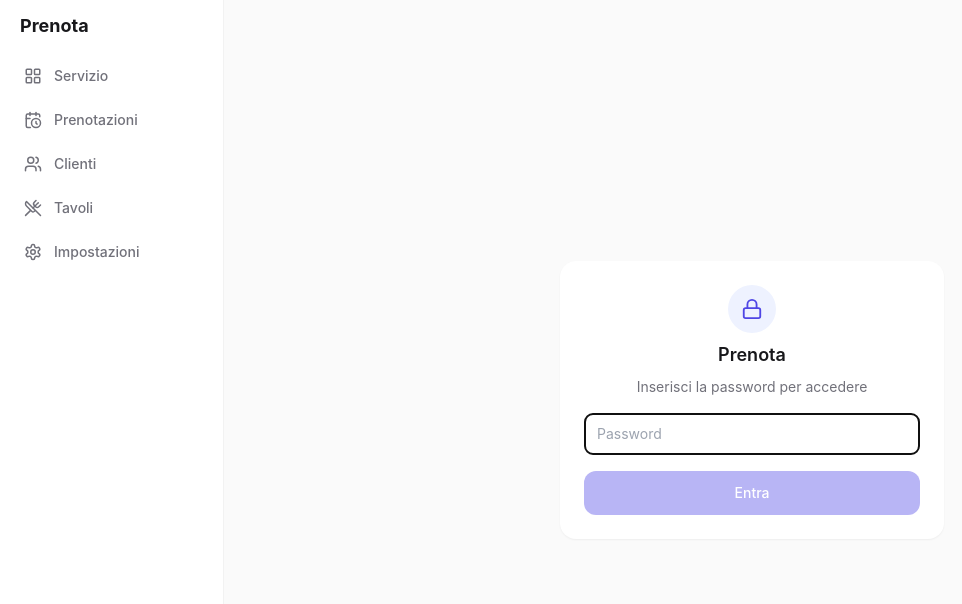
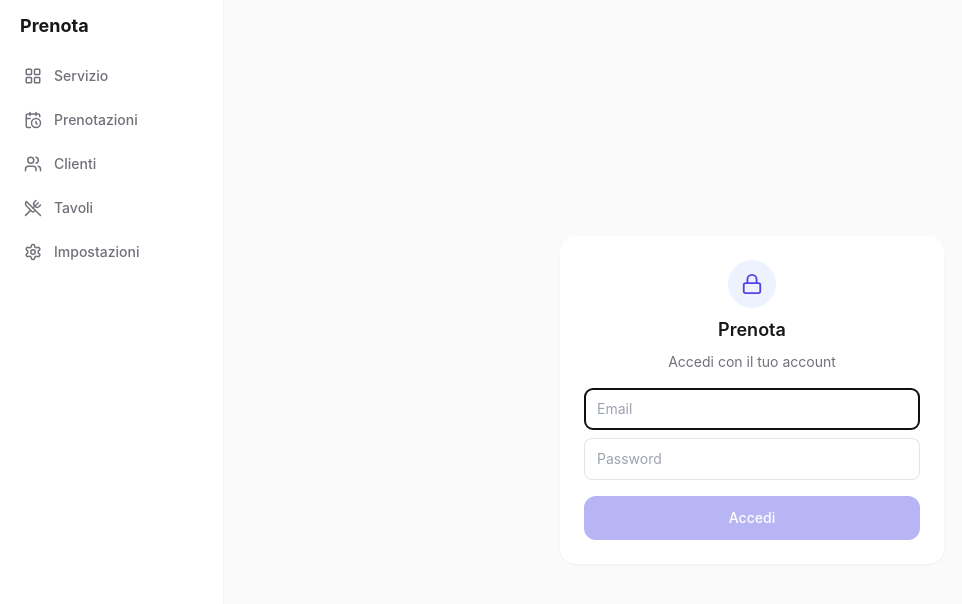
Before and after one commit to andru1607/Prenota-app, a Next.js app in the folder prenota-app/: page /login in a window 1280 px wide. Shown: the top 604 px of the page, without its empty margins (0-962 px from the left). Built offline with nearby package versions, Linux system fonts and the light colour scheme.

Commit message:
Refactor login form to include email input

```diff
--- a/prenota-app/app/login/page.tsx
+++ b/prenota-app/app/login/page.tsx
@@ -3,6 +3,7 @@
 import { Suspense, useState } from "react";
 import { useRouter, useSearchParams } from "next/navigation";
 import { Lock, Loader2 } from "lucide-react";
+import { createClient } from "@/lib/supabase/client";
 
 export default function LoginPage() {
   return (
@@ -15,6 +16,7 @@ export default function LoginPage() {
 function LoginForm() {
   const router = useRouter();
   const searchParams = useSearchParams();
+  const [email, setEmail] = useState("");
   const [password, setPassword] = useState("");
   const [isLoading, setIsLoading] = useState(false);
   const [error, setError] = useState<string | null>(null);
@@ -25,14 +27,14 @@ function LoginForm() {
     setIsLoading(true);
 
     try {
-      const res = await fetch("/api/login", {
-        method: "POST",
-        headers: { "Content-Type": "application/json" },
-        body: JSON.stringify({ password }),
+      const supabase = createClient();
+      const { error: signInError } = await supabase.auth.signInWithPassword({
+        email,
+        password,
       });
 
-      if (!res.ok) {
-        setError("Password errata. Riprova.");
+      if (signInError) {
+        setError("Email o password errati.");
         return;
       }
 
@@ -55,27 +57,37 @@ function LoginForm() {
             <Lock size={22} />
           </div>
           <h1 className="text-lg font-semibold text-ink">Prenota</h1>
-          <p className="text-sm text-ink-muted">Inserisci la password per accedere</p>
+          <p className="text-sm text-ink-muted">Accedi con il tuo account</p>
         </div>
 
+        <div className="space-y-2">
+          <input
+            type="email"
+            value={email}
+            onChange={(e) => setEmail(e.target.value)}
+            placeholder="Email"
+            autoFocus
+            autoCapitalize="none"
+            className="w-full rounded-lg border border-black/10 px-3 py-2.5 text-sm"
+          />
           <input
             type="password"
             value={password}
             onChange={(e) => setPassword(e.target.value)}
             placeholder="Password"
-          autoFocus
             className="w-full rounded-lg border border-black/10 px-3 py-2.5 text-sm"
           />
+        </div>
 
         {error && <p className="mt-2 text-sm text-status-danger">{error}</p>}
 
         <button
           type="submit"
-          disabled={isLoading || password.length === 0}
+          disabled={isLoading || email.length === 0 || password.length === 0}
           className="touch-target mt-4 flex w-full items-center justify-center gap-2 rounded-xl bg-primary py-2.5 text-sm font-medium text-white disabled:opacity-40"
         >
           {isLoading && <Loader2 size={18} className="animate-spin" />}
-          {isLoading ? "Verifico..." : "Entra"}
+          {isLoading ? "Accedo..." : "Accedi"}
         </button>
       </form>
     </div>
```
Lines whose indentation alone changed are shown as unchanged.
